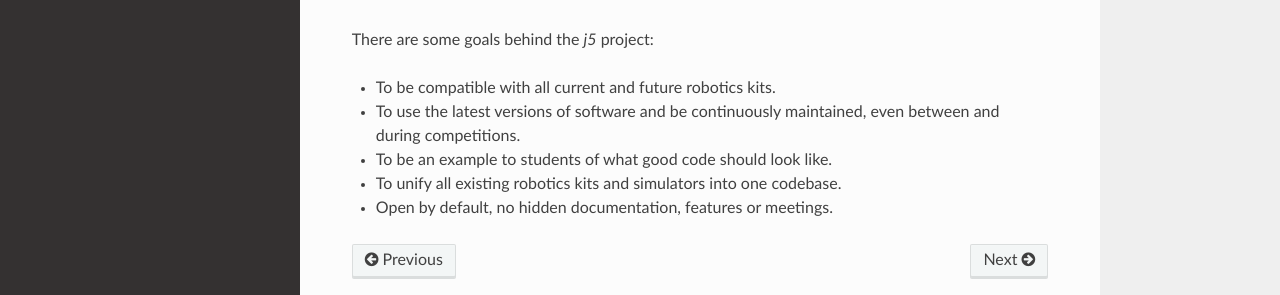
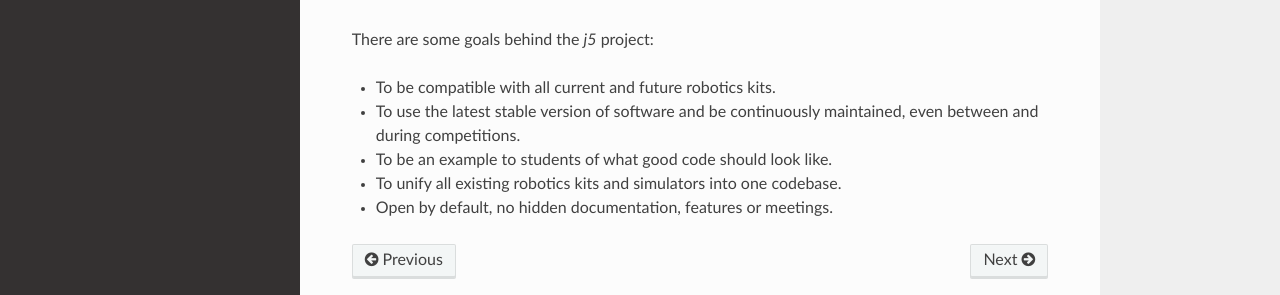
Before and after one commit to srobo/j5, a Sphinx documentation site: the page built from docs/concepts/philosophy.rst, in a window 1280 px wide and 1285 px high. Shown: the part 876-1171 px from the top of the window. Built offline with Sphinx 7.4.7 and the Read the Docs theme 2.0.0, drawn with Linux system fonts in a browser that asks for light colours.

Commit message:
Latest stable software is preferred to latest

```diff
--- a/docs/concepts/philosophy.rst
+++ b/docs/concepts/philosophy.rst
@@ -19,7 +19,7 @@ Goals
 There are some goals behind the `j5` project:
 
 - To be compatible with all current and future robotics kits.
-- To use the latest versions of software and be continuously maintained, even between and during competitions.
+- To use the latest stable version of software and be continuously maintained, even between and during competitions.
 - To be an example to students of what good code should look like.
 - To unify all existing robotics kits and simulators into one codebase.
 - Open by default, no hidden documentation, features or meetings.
```
